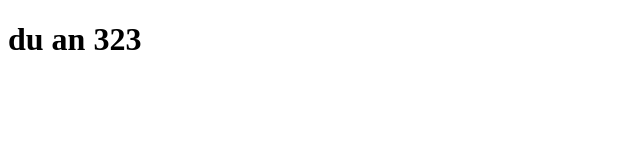
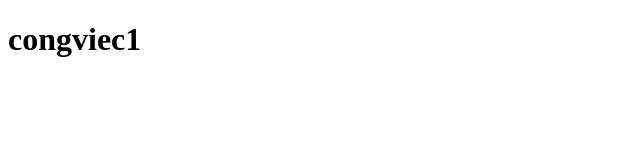
Before and after one commit to Huy777-hhh/duan323, a plain HTML site: page index.html in a window 1280 px wide. Shown: the full height of the page, 0-640 px from the left. Drawn offline with Linux system fonts and the light colour scheme.

Commit message:
1.suacongviec1

```diff
--- a/index.html
+++ b/index.html
@@ -6,6 +6,6 @@
     <title> bai hc gioi </title>
 </head>
 <body>
-    <h1>du an 323</h1>
+    <h1>congviec1</h1>
 </body>
 </html>
```
